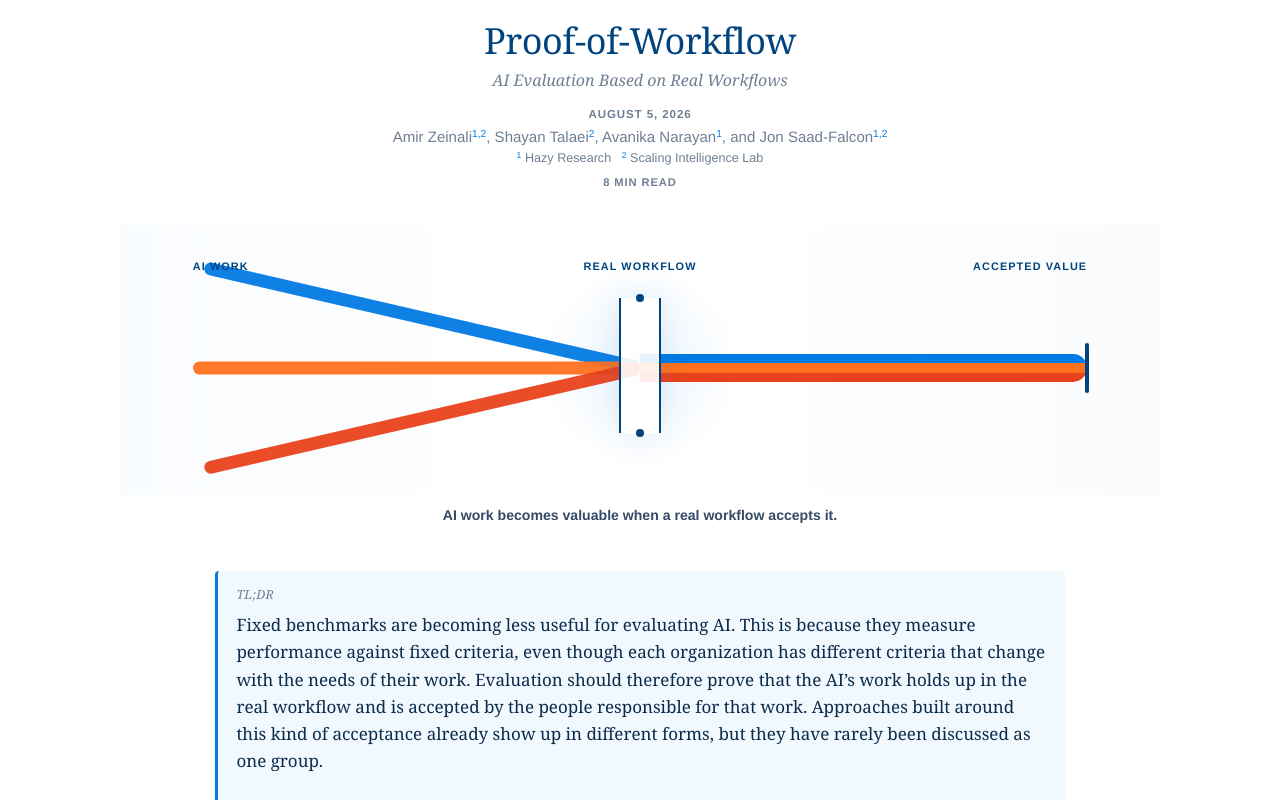
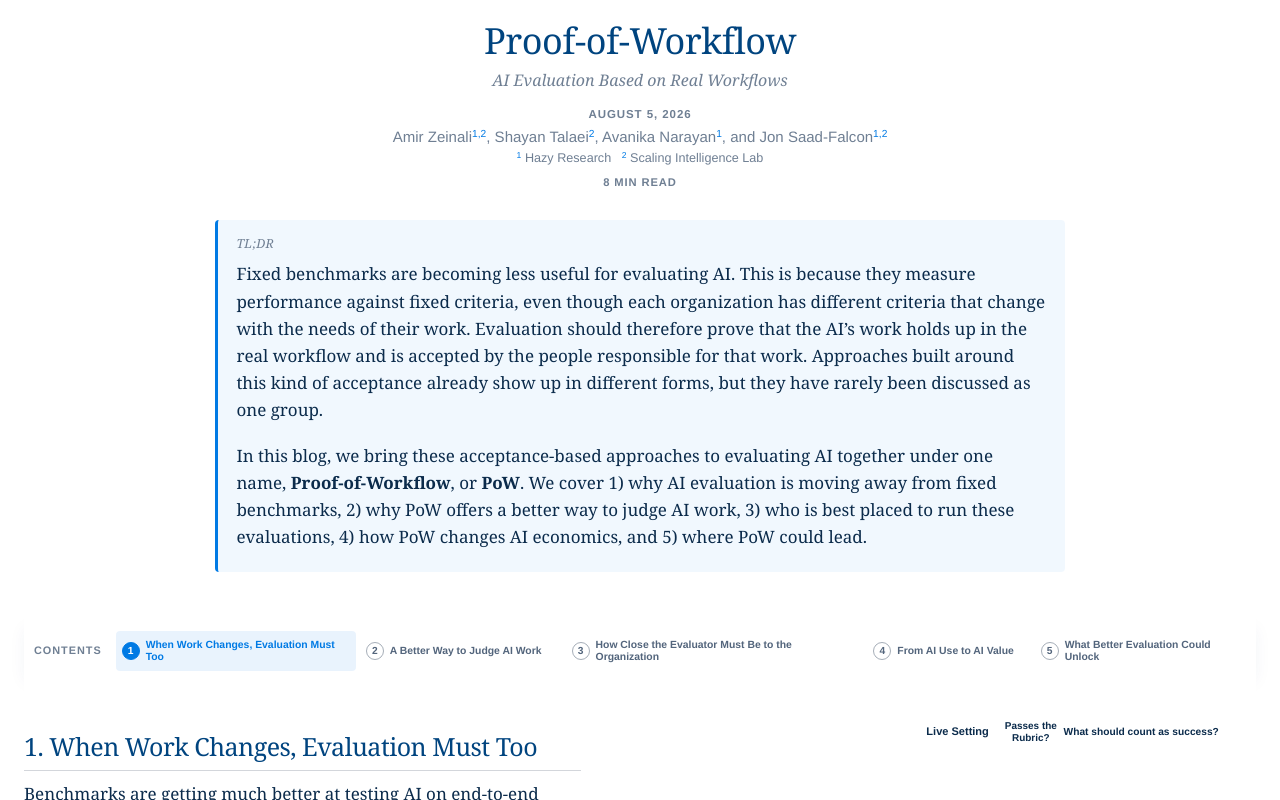
Before and after one commit to amirzeinali/Proof-of-Workflow, a Next.js app: page / in a window 1280 px wide. Shown: the top 800 px of the page. Built offline with nearby package versions, Linux system fonts and the light colour scheme.

Commit message:
Remove introductory static figure

```diff
--- a/app/globals.css
+++ b/app/globals.css
@@ -135,146 +135,6 @@ h1 {
   margin-top: 0.85rem;
   color: var(--doc-muted);
   font-size: 0.9rem;
-}
-
-.thesis-figure {
-  width: min(100%, 1040px);
-  margin: 2.1rem auto 2.75rem;
-  color: var(--doc-line);
-  font-family: "Avenir Next", "Helvetica Neue", Arial, sans-serif;
-}
-
-.thesis-figure-stage {
-  position: relative;
-  height: clamp(210px, 22vw, 270px);
-  overflow: hidden;
-  background:
-    radial-gradient(circle at 50% 52%, rgba(0, 122, 228, 0.08), transparent 19%),
-    linear-gradient(90deg, rgba(0, 122, 228, 0.025), transparent 42%, transparent 58%, rgba(0, 68, 127, 0.025));
-}
-
-.thesis-figure-label {
-  position: absolute;
-  z-index: 5;
-  top: 12%;
-  color: var(--doc-line);
-  font-size: 0.68rem;
-  font-weight: 700;
-  letter-spacing: 0.1em;
-  text-transform: uppercase;
-}
-
-.thesis-figure-label-input {
-  left: 7%;
-}
-
-.thesis-figure-label-gate {
-  left: 50%;
-  transform: translateX(-50%);
-}
-
-.thesis-figure-label-output {
-  right: 7%;
-}
-
-.thesis-stream {
-  position: absolute;
-  z-index: 1;
-  top: 53%;
-  right: 50%;
-  width: 43%;
-  height: clamp(9px, 1vw, 13px);
-  border-radius: 999px;
-  opacity: 0.94;
-  transform-origin: 100% 50%;
-}
-
-.thesis-stream-blue {
-  background: #007ae4;
-  transform: translateY(-50%) rotate(13deg);
-}
-
-.thesis-stream-orange {
-  background: #ff701d;
-  transform: translateY(-50%);
-}
-
-.thesis-stream-red {
-  background: #e9411b;
-  transform: translateY(-50%) rotate(-13deg);
-}
-
-.thesis-output-band {
-  position: absolute;
-  z-index: 1;
-  top: 53%;
-  right: 7%;
-  left: 50%;
-  height: clamp(22px, 2.2vw, 29px);
-  border-radius: 0 999px 999px 0;
-  background: linear-gradient(
-    to bottom,
-    #007ae4 0%,
-    #007ae4 33.333%,
-    #ff701d 33.333%,
-    #ff701d 66.666%,
-    #e9411b 66.666%,
-    #e9411b 100%
-  );
-  transform: translateY(-50%);
-}
-
-.thesis-threshold {
-  position: absolute;
-  z-index: 3;
-  top: 27%;
-  bottom: 23%;
-  left: 50%;
-  width: clamp(30px, 3.4vw, 42px);
-  border-right: 2px solid var(--doc-line);
-  border-left: 2px solid var(--doc-line);
-  background: rgba(255, 255, 255, 0.9);
-  box-shadow: 0 0 34px rgba(0, 122, 228, 0.12);
-  transform: translateX(-50%);
-}
-
-.thesis-threshold::before,
-.thesis-threshold::after {
-  position: absolute;
-  left: 50%;
-  width: 8px;
-  height: 8px;
-  border-radius: 50%;
-  background: var(--doc-line);
-  content: "";
-  transform: translateX(-50%);
-}
-
-.thesis-threshold::before {
-  top: -4px;
-}
-
-.thesis-threshold::after {
-  bottom: -4px;
-}
-
-.thesis-end-mark {
-  position: absolute;
-  z-index: 4;
-  top: calc(53% - clamp(19px, 2vw, 25px));
-  right: calc(7% - 2px);
-  width: 4px;
-  height: clamp(38px, 4vw, 50px);
-  border-radius: 999px;
-  background: var(--doc-line);
-}
-
-.thesis-figure figcaption {
-  margin-top: 0.55rem;
-  color: #354a66;
-  font-size: 0.88rem;
-  font-weight: 600;
-  text-align: center;
 }
 
 .tldr {
@@ -900,24 +760,6 @@ blockquote {
     --sticky-top: 0px;
   }
 
-  .thesis-figure {
-    margin: 1.7rem auto 2.2rem;
-  }
-
-  .thesis-figure-stage {
-    height: 190px;
-  }
-
-  .thesis-figure-label {
-    font-size: 0.58rem;
-    letter-spacing: 0.06em;
-  }
-
-  .thesis-figure figcaption {
-    padding: 0 1rem;
-    font-size: 0.8rem;
-  }
-
   .wrapper {
     padding: 0 18px;
   }
--- a/app/page.tsx
+++ b/app/page.tsx
@@ -2001,25 +2001,6 @@ function SectionTable() {
   );
 }
 
-function ThesisFigure() {
-  return (
-    <figure className="thesis-figure" aria-labelledby="thesis-figure-caption">
-      <div className="thesis-figure-stage" aria-hidden="true">
-        <span className="thesis-figure-label thesis-figure-label-input">AI work</span>
-        <span className="thesis-figure-label thesis-figure-label-gate">Real workflow</span>
-        <span className="thesis-figure-label thesis-figure-label-output">Accepted value</span>
-        <span className="thesis-stream thesis-stream-blue" />
-        <span className="thesis-stream thesis-stream-orange" />
-        <span className="thesis-stream thesis-stream-red" />
-        <span className="thesis-output-band" />
-        <span className="thesis-threshold" />
-        <span className="thesis-end-mark" />
-      </div>
-      <figcaption id="thesis-figure-caption">AI work becomes valuable when a real workflow accepts it.</figcaption>
-    </figure>
-  );
-}
-
 export default function Home() {
   return (
     <main className="wrapper">
@@ -2036,8 +2017,6 @@ export default function Home() {
             <p className="post-reading-time">8 min read</p>
           </div>
         </header>
-
-        <ThesisFigure />
 
         <aside className="tldr" aria-labelledby="tldr-title">
           <span className="section-label" id="tldr-title">TL;DR</span>
```
